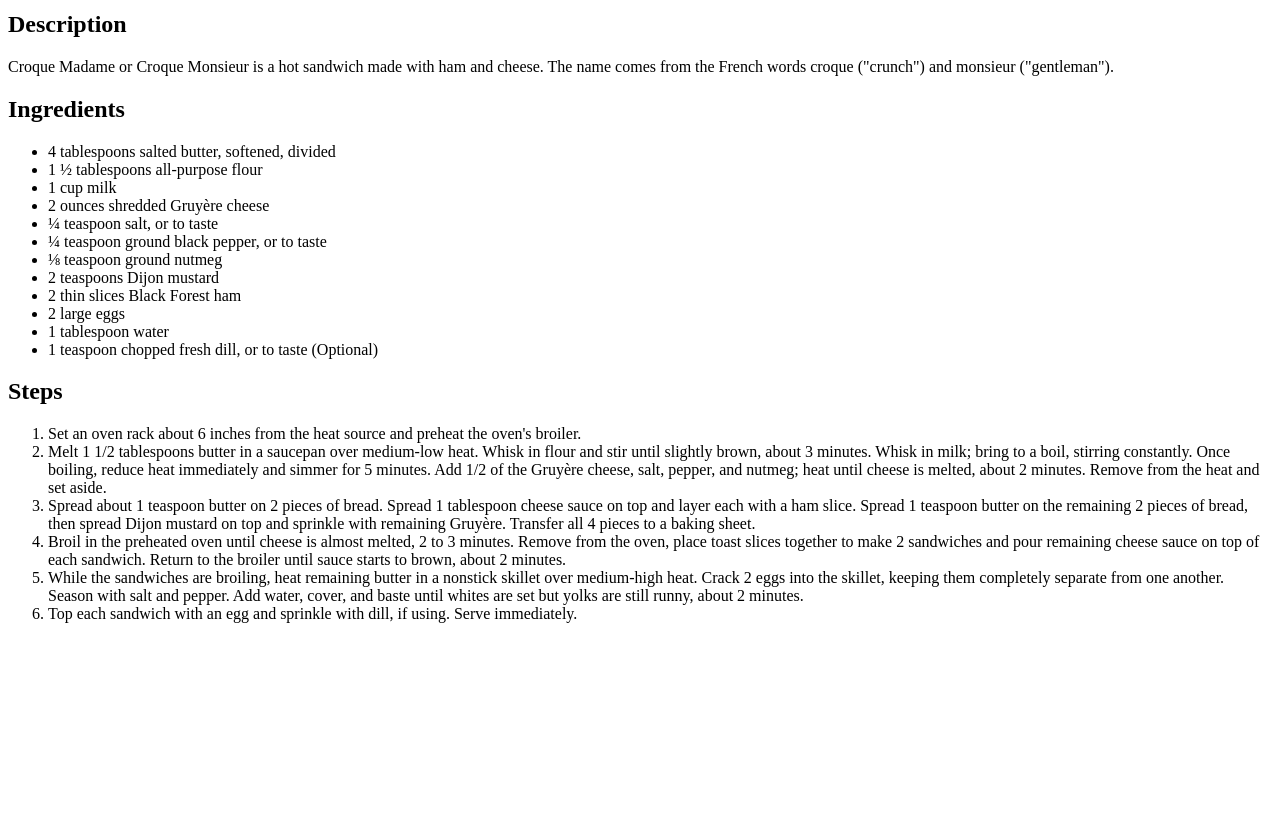
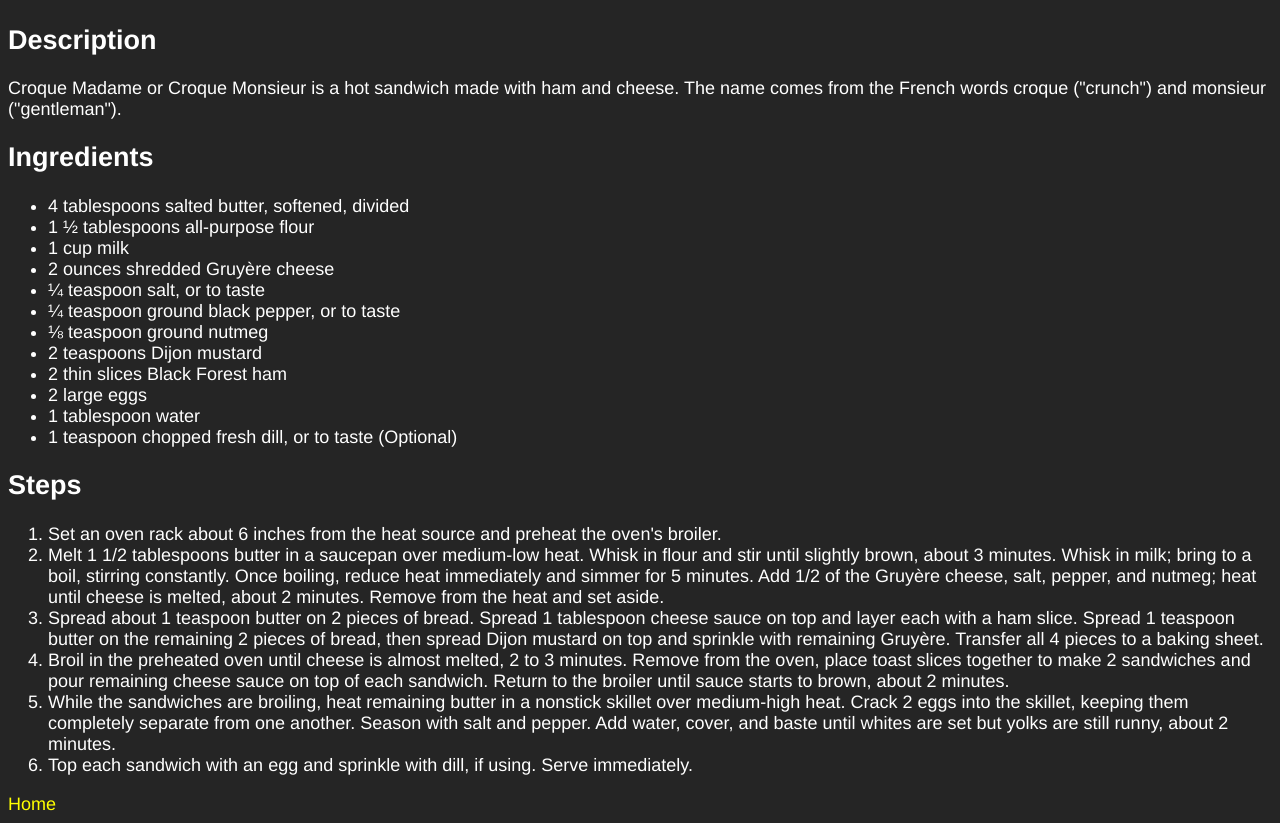
Before and after one commit to suryasaputra2016/odin-recipes, a plain HTML site: page recipes/croque-madame.html in a window 1280 px wide. Shown: the part 393-1216 px from the top of the page. Before the commit the page ends 1032 px from the top, so only its background shows below. Drawn offline with Linux system fonts and the light colour scheme.

Commit message:
Add css styling and home button on recipe wepages

```diff
--- a/recipes/croque-madame.html
+++ b/recipes/croque-madame.html
@@ -4,6 +4,7 @@
     <meta charset="UTF-8">
     <meta name="viewport" content="width=h1, initial-scale=1.0">
     <title>Croque Madame</title>
+    <link rel="stylesheet" href="../style.css">
 </head>
 <body>
     <h1>Lasagna</h1>
@@ -37,5 +38,7 @@
         <li>While the sandwiches are broiling, heat remaining butter in a nonstick skillet over medium-high heat. Crack 2 eggs into the skillet, keeping them completely separate from one another. Season with salt and pepper. Add water, cover, and baste until whites are set but yolks are still runny, about 2 minutes.</li>
         <li>Top each sandwich with an egg and sprinkle with dill, if using. Serve immediately.</li>
     </ol>
+
+    <a href="../index.html">Home</a>
 </body>
 </html>
--- /dev/null
+++ b/style.css
@@ -0,0 +1,15 @@
+html {
+    background-color: rgb(37, 37, 37);
+    color: white;
+    font-family: Helvetica, Arial, sans-serif;
+    font-size: 18px;
+}
+
+a {
+    color: yellow;
+    text-decoration: none;
+}
+
+a:visited {
+    color: orange;
+}
```
Also changed, not shown: index.html (+1 -0 lines), recipes/lasagna.html (+3 -0 lines), recipes/miso-noodle.html (+3 -0 lines).
